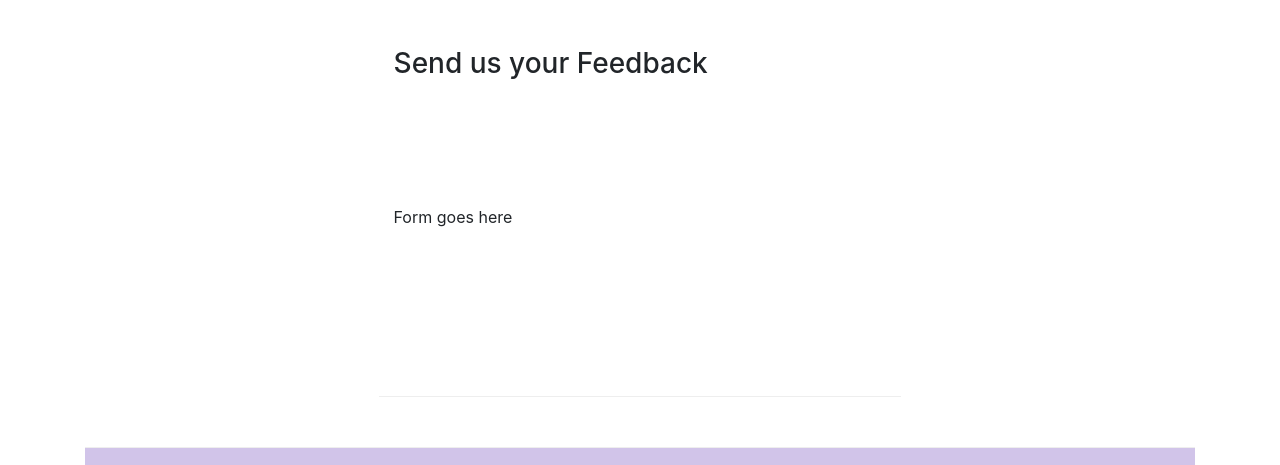
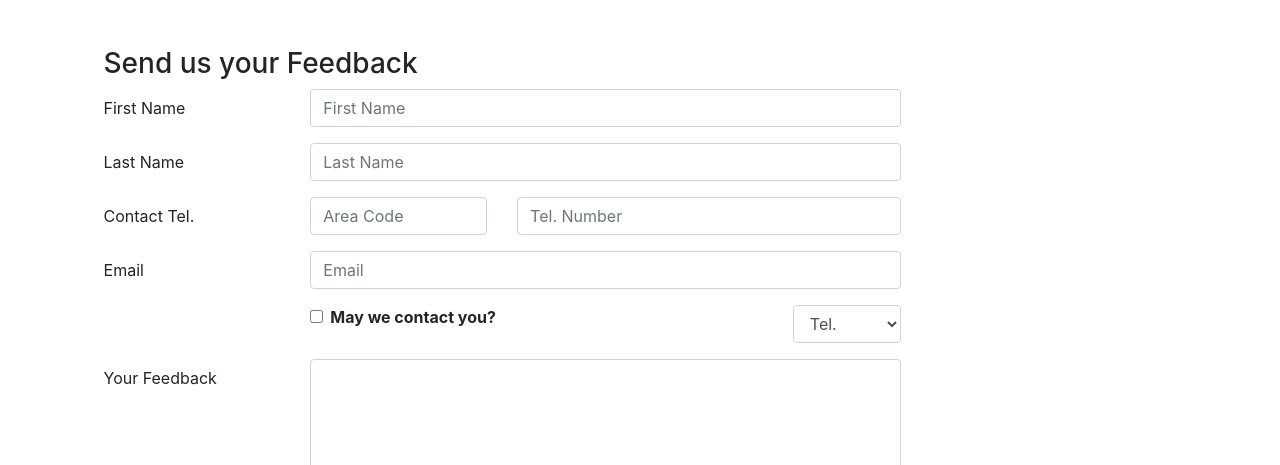
Before and after one commit to CharlyMendoza7/BT, a website: page contactus.html in a window 1280 px wide. Shown: the part 789-1254 px from the top of the page. Drawn offline with nearby package versions, Linux system fonts and the light colour scheme.

Commit message:
forms added

```diff
--- a/contactus.html
+++ b/contactus.html
@@ -91,7 +91,71 @@
               <h3>Send us your Feedback</h3>
            </div>
             <div class="col-12 col-md-9">
-                Form goes here
+                <form>
+                  <div class="form-group row">
+                    <label for="firstname" class="col-md-3 col-form-label">First Name</label>
+                    <div class="col-md-9">
+                      <input type="text" class="form-control" id="firstname" name="firstname"
+                          placeholder="First Name">
+                    </div>
+                  </div>
+                  <div class="form-group row">
+                    <label for="lastname" class="col-md-3 col-form-label">Last Name</label>
+                    <div class="col-md-9">
+                      <input type="text" class="form-control" id="lastname" name="lastname"
+                          placeholder="Last Name">
+                    </div>
+                  </div>
+                  <div class="form-group row">
+                    <label for="telnum" class="col-12 col-md-3 col-form-label">Contact Tel.</label>
+                    <div class="col-3 col-md-3">
+                      <input type="tel" class="form-control" id="areacode" name="areacode"
+                          placeholder="Area Code">
+                    </div>
+                    <div class="col-9 col-md-6">
+                      <input type="tel" class="form-control" id="telnum" name="telnum"
+                          placeholder="Tel. Number">
+                    </div>
+                  </div>
+                  <div class="form-group row">
+                    <label for="emailid" class="col-md-3 col-form-label">Email</label>
+                    <div class="col-md-9">
+                      <input type="email" class="form-control" id="emailid" name="emailid"
+                          placeholder="Email">
+                    </div>
+                  </div>
+                  <div class="form-group row">
+                    <div class="col-md-6 offset-md-3">
+                      <div class="form-check">
+                        <input type="checkbox" class="form-check-input" name="approve"
+                          id="approve" value="">
+                        <label class="form-check-label" for="apporve">
+                          <strong>May we contact you?</strong>
+                        </label>
+                      </div>
+                    </div>
+                    <div class="col-md-2 offset-md-1">
+                      <select class="form-control">
+                        <option>Tel.</option>
+                        <option>Email</option>
+                      </select>
+                  </div>
+                  </div>
+                  <div class="form-group row">
+                    <label for="feedback" class="col-md-3 col-form-label">Your Feedback</label>
+                    <div class="col-md-9">
+                      <textarea class="form-control" id="feedback" name="feedback"
+                          rows="12"></textarea>
+                    </div>
+                  </div>
+                  <div class="form-group row">
+                    <div class="offset-md-3 col-md-10">
+                      <button type="submit" class="btn btn-primary">
+                        Send Feedback
+                      </button>
+                    </div>
+                  </div>
+                </form>
             </div>
              <div class="col-12 col-md">
             </div>
```
